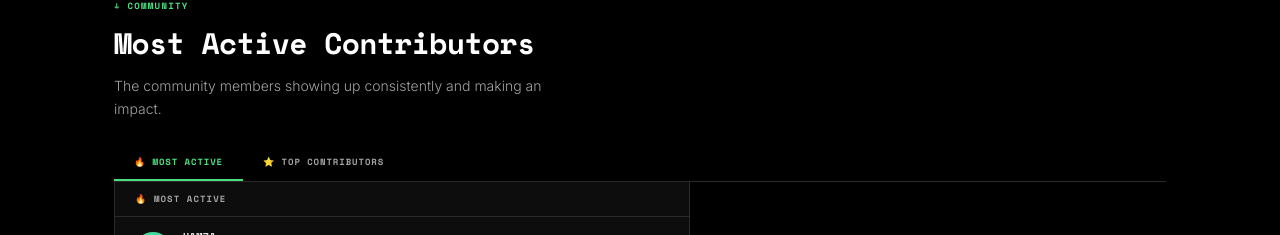
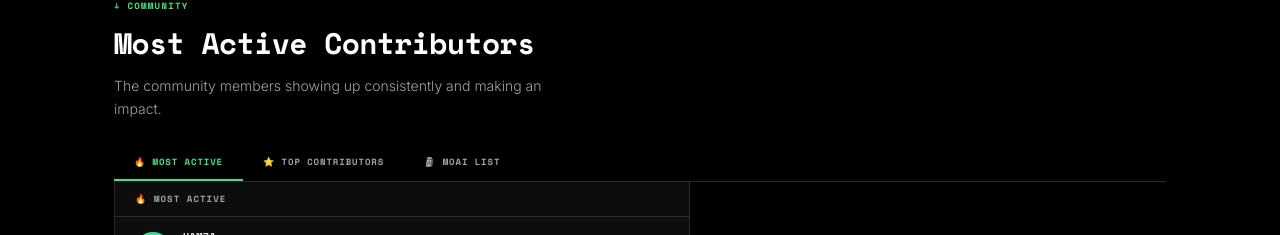
Before and after one commit to Mustophaolamide12/concrete-hub, a Next.js app: page / in a window 1280 px wide. Shown: the part 2034-2269 px from the top of the page. Built offline with nearby package versions, Linux system fonts and the light colour scheme.

Commit message:
Add Moai List tab to contributors section

```diff
--- a/components/WhoToTalkTo.tsx
+++ b/components/WhoToTalkTo.tsx
@@ -14,6 +14,20 @@ const topContributors = [
   { initials: "AB", name: "I'm Abdulazeez", text: "Provides general updates about Concrete on X", gradient: "135deg, #818cf8, #4ade80" },
   { initials: "NO", name: "Nomi",           text: "Spots scammers/fraud on discord",              gradient: "135deg, #f472b6, #fbbf24" },
   { initials: "TO", name: "Tommy",          text: "Ranked number 4 in the whole discord",         gradient: "135deg, #ec4899, #a78bfa" },
+];
+
+const moaiList = [
+  { initials: "OX", name: "Oxeniac",      gradient: "135deg, #4ade80, #22d3ee" },
+  { initials: "CS", name: "Chris Setra",  gradient: "135deg, #a78bfa, #ec4899" },
+  { initials: "RG", name: "Rage",         gradient: "135deg, #f472b6, #818cf8" },
+  { initials: "MO", name: "Morteza",      gradient: "135deg, #fbbf24, #f59e0b" },
+  { initials: "JT", name: "Jtn",          gradient: "135deg, #34d399, #06b6d4" },
+  { initials: "ET", name: "Ethan",        gradient: "135deg, #60a5fa, #818cf8" },
+  { initials: "SU", name: "Suryah",       gradient: "135deg, #ec4899, #fbbf24" },
+  { initials: "KI", name: "Kira",         gradient: "135deg, #818cf8, #34d399" },
+  { initials: "CA", name: "Cipher Atlas", gradient: "135deg, #22d3ee, #4ade80" },
+  { initials: "NO", name: "Nomi",         gradient: "135deg, #f472b6, #fbbf24" },
+  { initials: "MG", name: "Mongral",      gradient: "135deg, #a78bfa, #60a5fa" },
 ];
 
 const wtt = [
@@ -66,7 +80,13 @@ function Row({ item, accent }: { item: { initials: string; name: string; text: s
 }
 
 export default function ActivitySection() {
-  const [tab, setTab] = useState<"most" | "top">("most");
+  const [tab, setTab] = useState<"most" | "top" | "moai">("most");
+
+  const tabConfig = [
+    { key: "most" as const, label: "🔥 Most Active" },
+    { key: "top"  as const, label: "⭐ Top Contributors" },
+    { key: "moai" as const, label: "🗿 Moai List" },
+  ];
 
   return (
     <>
@@ -102,21 +122,35 @@ export default function ActivitySection() {
           <p className="mb-6 max-w-md text-sm font-light leading-relaxed text-[#a3a3a3]">The community members showing up consistently and making an impact.</p>
 
           {/* Tabs */}
-          <div className="flex border-b border-[#2a2a2a]">
-            {(["most", "top"] as const).map(t => (
-              <button key={t} onClick={() => setTab(t)}
-                className={`border-b-2 px-5 py-2.5 font-mono text-[9px] font-bold uppercase tracking-widest transition-all ${tab === t ? "border-[#4ade80] text-[#4ade80]" : "border-transparent text-[#a3a3a3] hover:text-[#e5e5e5]"}`}>
-                {t === "most" ? "🔥 Most Active" : "⭐ Top Contributors"}
+          <div className="flex flex-wrap border-b border-[#2a2a2a]">
+            {tabConfig.map(t => (
+              <button key={t.key} onClick={() => setTab(t.key)}
+                className={`border-b-2 px-5 py-2.5 font-mono text-[9px] font-bold uppercase tracking-widest transition-all ${tab === t.key ? "border-[#4ade80] text-[#4ade80]" : "border-transparent text-[#a3a3a3] hover:text-[#e5e5e5]"}`}>
+                {t.label}
               </button>
             ))}
           </div>
 
           <div className="max-w-xl border border-[#2a2a2a] border-t-0 bg-[#0d0d0d]">
             <div className="border-b border-[#2a2a2a] px-5 py-2.5 font-mono text-[9px] font-bold uppercase tracking-[0.12em] text-[#a3a3a3]">
-              {tab === "most" ? "🔥 Most Active" : "⭐ Top Contributors"}
+              {tabConfig.find(t => t.key === tab)?.label}
             </div>
-            {(tab === "most" ? mostActive : topContributors).map(item => (
+
+            {/* Most Active & Top Contributors — name + description rows */}
+            {tab !== "moai" && (tab === "most" ? mostActive : topContributors).map(item => (
               <Row key={item.name} item={item} accent={tab === "most" ? "#4ade80" : "#f59e0b"} />
+            ))}
+
+            {/* Moai List — numbered, name only */}
+            {tab === "moai" && moaiList.map((item, i) => (
+              <div key={item.name + i} className="flex items-center gap-3 border-b border-[#1a1a1a] px-5 py-3 last:border-none">
+                <span className="w-5 flex-shrink-0 font-mono text-[9px] font-bold text-[#737373]">{i + 1}.</span>
+                <div className="flex h-8 w-8 flex-shrink-0 items-center justify-center rounded-full font-mono text-[8px] font-bold text-black" style={{ background: `linear-gradient(${item.gradient})` }}>
+                  {item.initials}
+                </div>
+                <strong className="font-mono text-[10px] font-bold uppercase tracking-wider text-[#e5e5e5]">{item.name}</strong>
+                <div className="ml-auto h-1.5 w-1.5 flex-shrink-0 rounded-full bg-[#a78bfa]" />
+              </div>
             ))}
           </div>
         </div>
```
